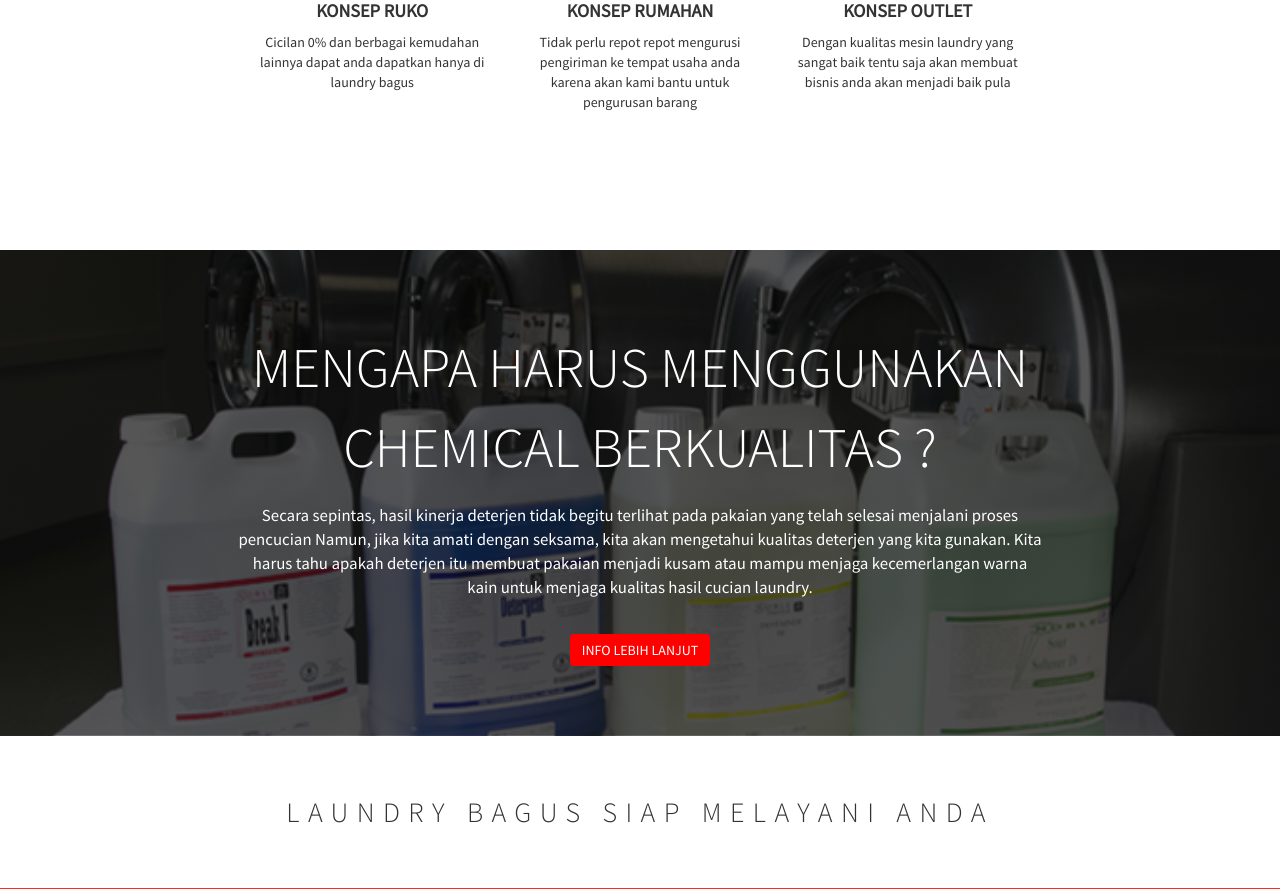
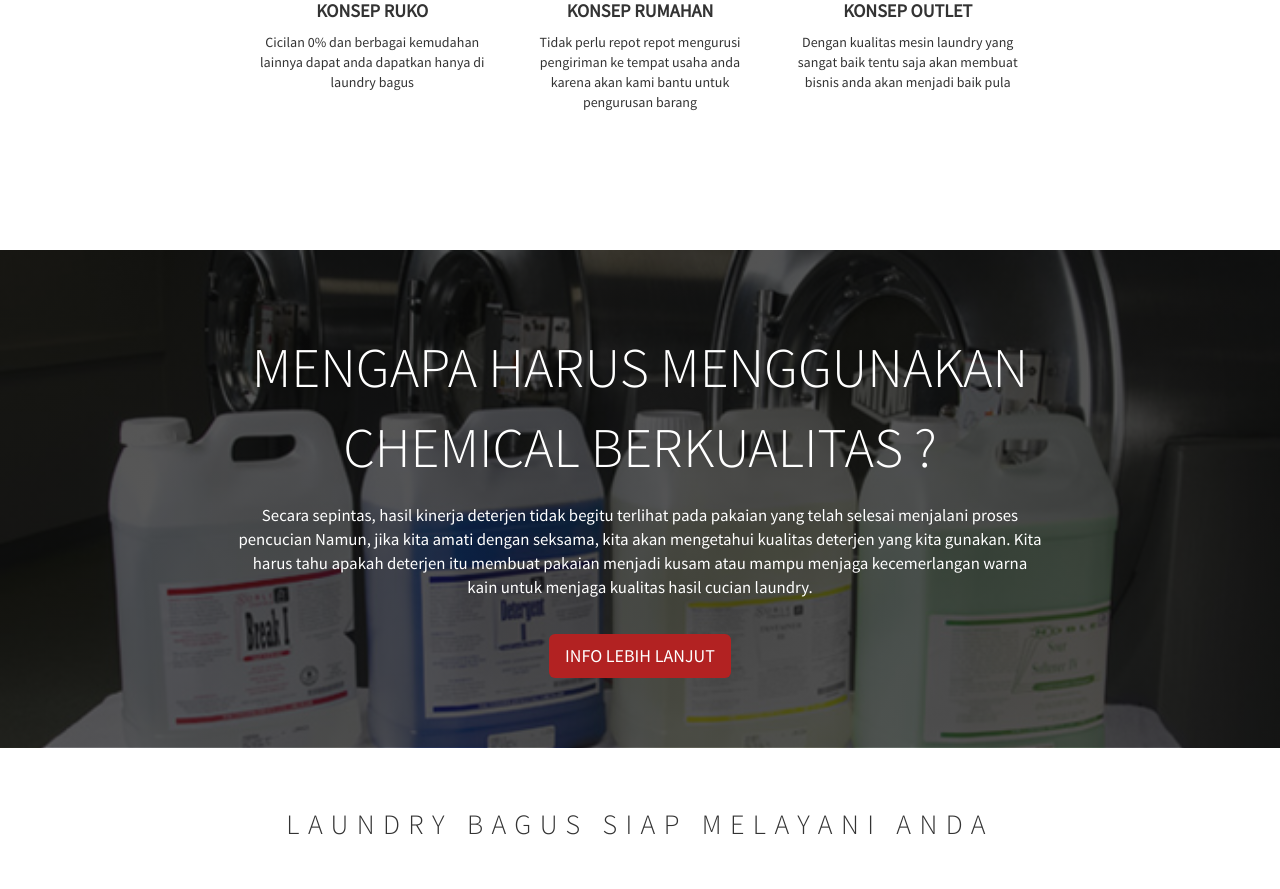
Before and after one commit to kevinfachreza/laundrybagus, a CodeIgniter app: page /laundrybagus/ in a window 1280 px wide. Shown: the part 2171-3060 px from the top of the page. Run offline with CodeIgniter, Linux system fonts and the light colour scheme.

Commit message:
warna baru

```diff
--- a/application/views/home/index.php
+++ b/application/views/home/index.php
@@ -105,7 +105,7 @@
         Kita harus tahu apakah deterjen itu membuat pakaian menjadi kusam atau
         mampu menjaga kecemerlangan warna kain untuk menjaga kualitas hasil cucian laundry.
         <div class="content-LB-button">
-          <a class="btn btn-primary red" href="<?php echo base_url()?>chemical">
+          <a class="btn btn-lg" href="<?php echo base_url()?>chemical">
             INFO LEBIH LANJUT
 		  </a>
         </div>
--- a/assets/css/style.css
+++ b/assets/css/style.css
@@ -55,7 +55,7 @@ a:hover
 }
 
 .navbar-mode-1{
-	background-color:#FA2A2A;
+	background-color:#B22222;
 	padding-right:50px;
 	padding-left:50px;
 }
@@ -345,11 +345,16 @@ footer
 	color:white;
 }
 
-.btn-primary
+.btn-lg
 {
 	border:none;
-	background-color:red;
+	background-color:#B22222;
 	border-color:red;
+}
+
+.btn-lg:hover{
+	color: white;
+	background-color: #CD5C5C;
 }
 
 .btn-primary:hover
```
